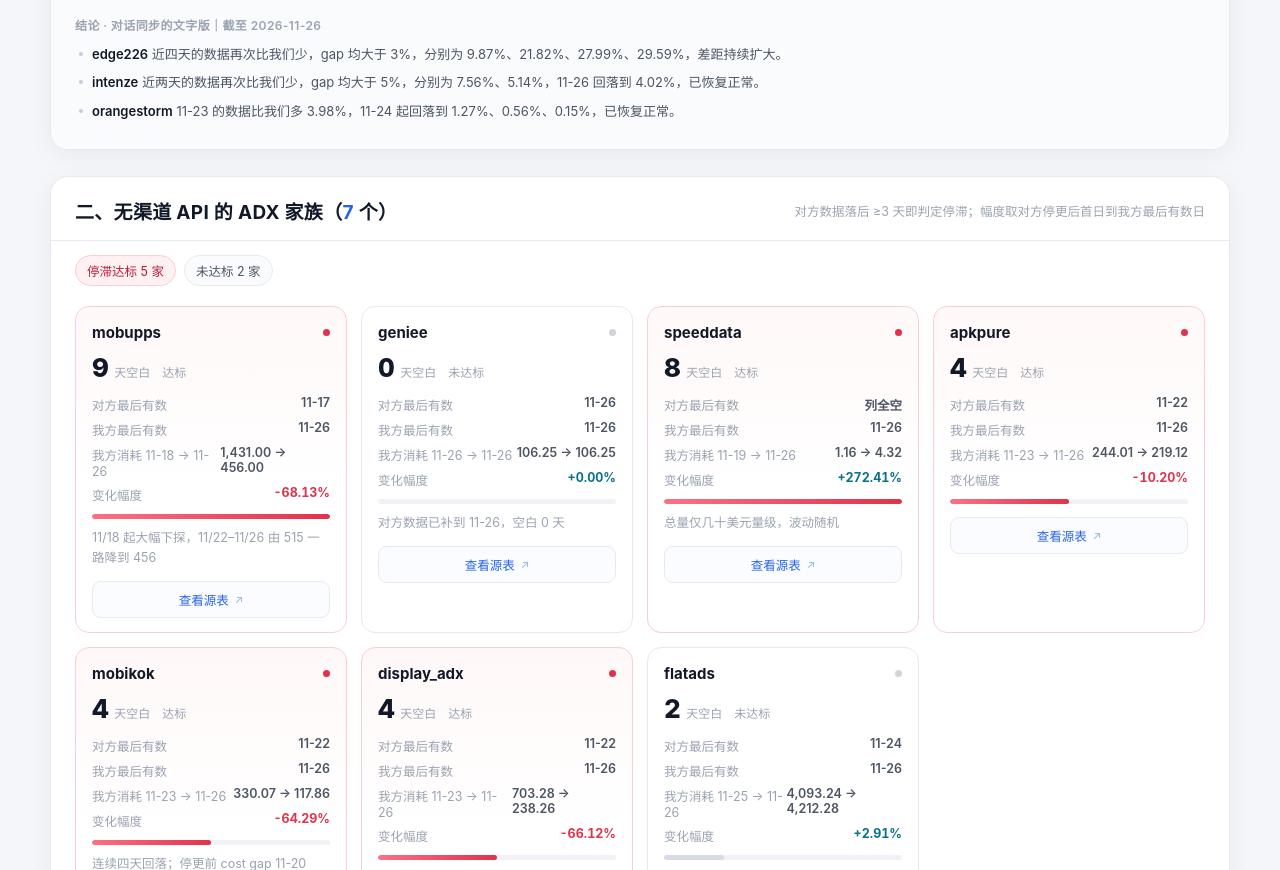
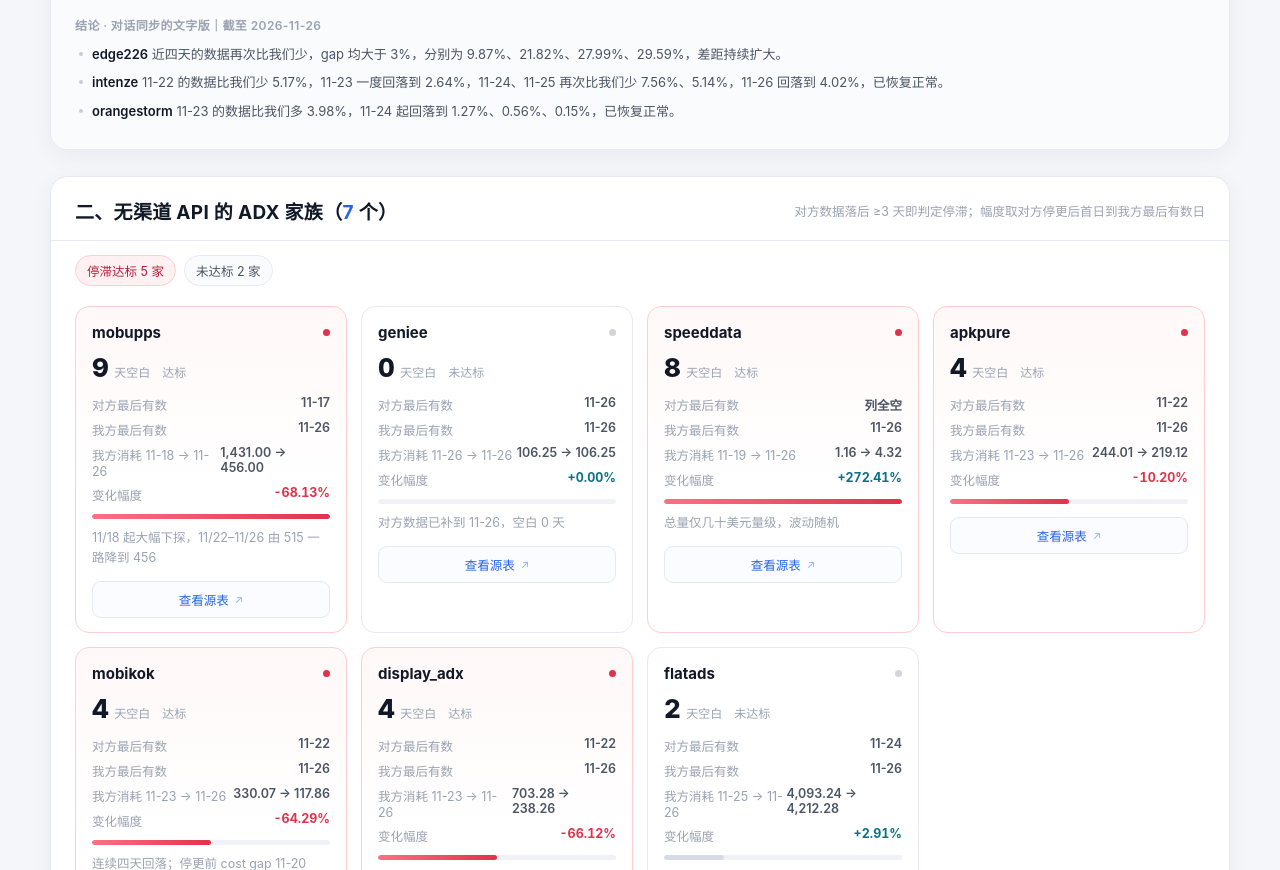
Before and after one commit to lynnee0127-ship-it/adx-dashboard, a plain HTML site: page index.html in a window 1280 px wide. Shown: the part 1125-1995 px from the top of the page. Drawn offline with Linux system fonts and the light colour scheme.

Commit message:
update dashboard 2026-11-27 16:57

```diff
--- a/index.html
+++ b/index.html
@@ -169,7 +169,7 @@ window.DASH_API = {
   ],
   concl: [
     {name:"edge226", text:" 近四天的数据再次比我们少，gap 均大于 3%，分别为 9.87%、21.82%、27.99%、29.59%，差距持续扩大。"},
-    {name:"intenze", text:" 近两天的数据再次比我们少，gap 均大于 5%，分别为 7.56%、5.14%，11-26 回落到 4.02%，已恢复正常。"},
+    {name:"intenze", text:" 11-22 的数据比我们少 5.17%，11-23 一度回落到 2.64%，11-24、11-25 再次比我们少 7.56%、5.14%，11-26 回落到 4.02%，已恢复正常。"},
     {name:"orangestorm", text:" 11-23 的数据比我们多 3.98%，11-24 起回落到 1.27%、0.56%、0.15%，已恢复正常。"}
   ]
 };
```
